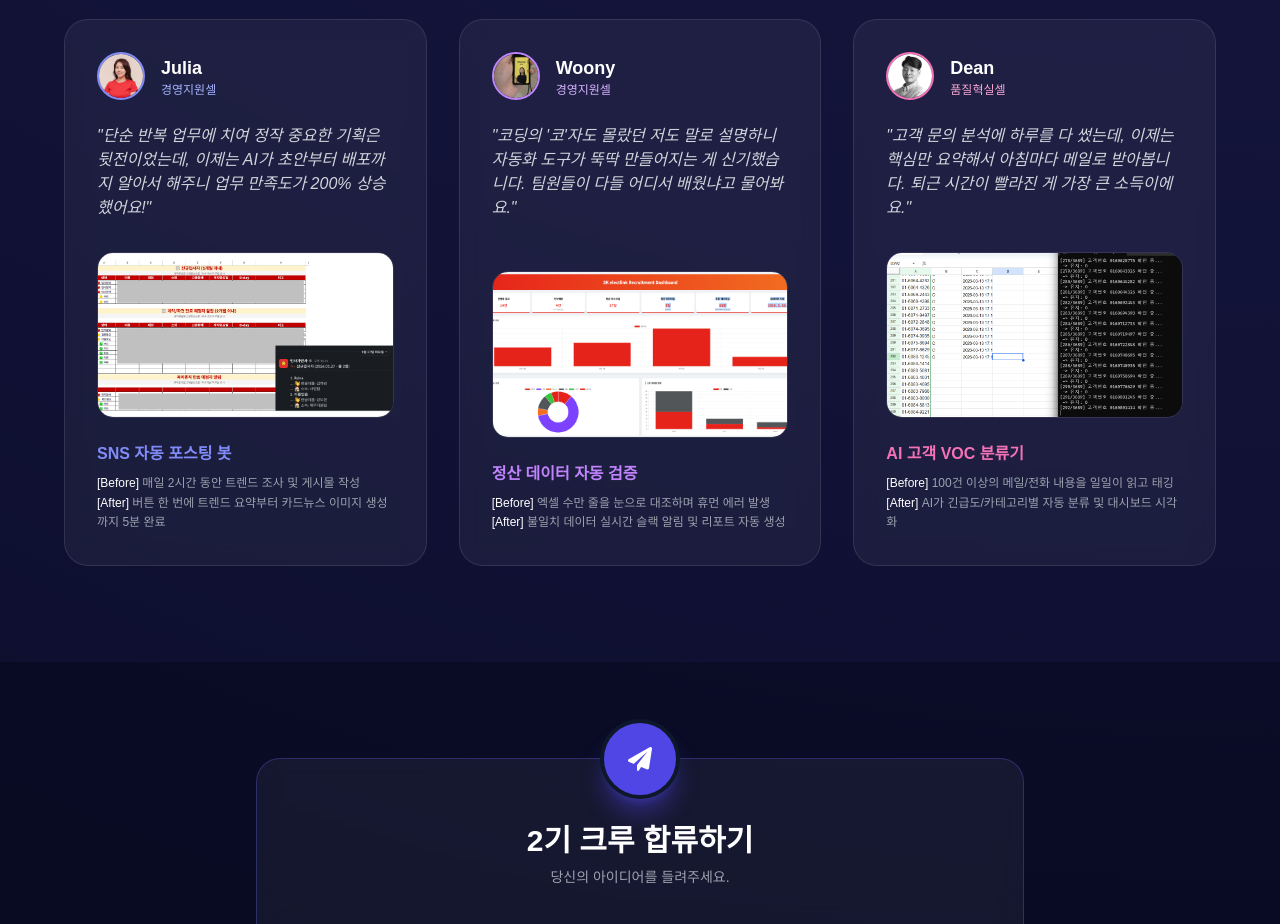
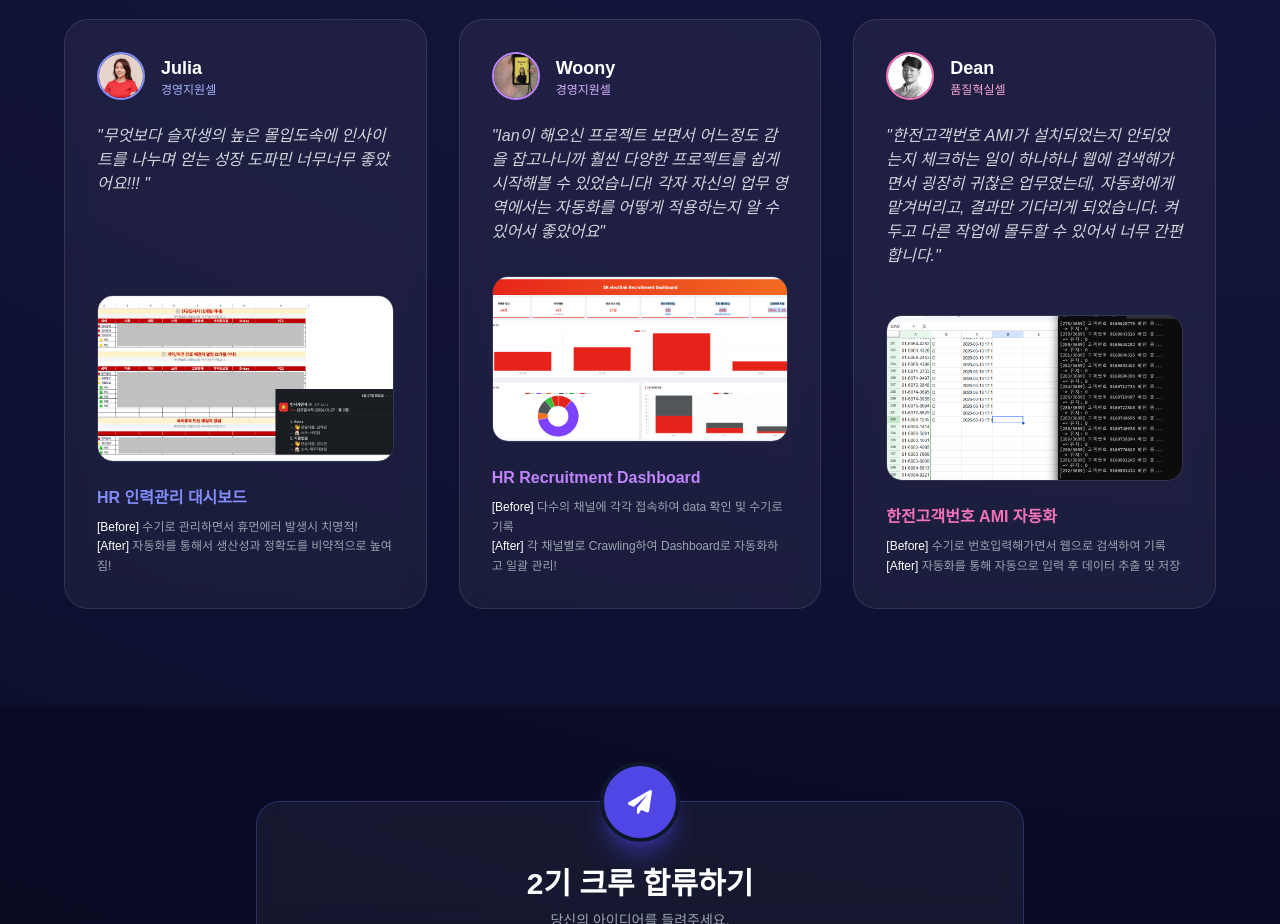
Before and after one commit to ian939/SLJASEANG, a plain HTML site: page index.html in a window 1280 px wide. Shown: the part 2160-3084 px from the top of the page. Drawn offline with nearby package versions, Linux system fonts and the light colour scheme; a web font is replaced by a local one.

Commit message:
Update index.html

```diff
--- a/index.html
+++ b/index.html
@@ -165,15 +165,15 @@
                             <div class="text-xs text-indigo-300">경영지원셀</div>
                         </div>
                     </div>
-                    <p class="text-gray-300 italic mb-8 flex-grow">"단순 반복 업무에 치여 정작 중요한 기획은 뒷전이었는데, 이제는 AI가 초안부터 배포까지 알아서 해주니 업무 만족도가 200% 상승했어요!"</p>
+                    <p class="text-gray-300 italic mb-8 flex-grow">"무엇보다 슬자생의 높은 몰입도속에 인사이트를 나누며 얻는 성장 도파민 너무너무 좋았어요!!! "</p>
                     <div class="rounded-2xl overflow-hidden mb-6 border border-white/10 aspect-video">
                         <img src="image/4.jpg" alt="Result 1" class="w-full h-full object-cover">
                     </div>
                     <div>
-                        <h5 class="font-bold text-indigo-400 mb-2">SNS 자동 포스팅 봇</h5>
+                        <h5 class="font-bold text-indigo-400 mb-2">HR 인력관리 대시보드</h5>
                         <p class="text-xs text-gray-400 leading-relaxed">
-                            <span class="text-white font-medium">[Before]</span> 매일 2시간 동안 트렌드 조사 및 게시물 작성<br>
-                            <span class="text-white font-medium">[After]</span> 버튼 한 번에 트렌드 요약부터 카드뉴스 이미지 생성까지 5분 완료
+                            <span class="text-white font-medium">[Before]</span> 수기로 관리하면서 휴먼에러 발생시 치명적! <br>
+                            <span class="text-white font-medium">[After]</span> 자동화를 통해서 생산성과 정확도를 비약적으로 높여짐!
                         </p>
                     </div>
                 </div>
@@ -186,15 +186,16 @@
                             <div class="text-xs text-purple-300">경영지원셀</div>
                         </div>
                     </div>
-                    <p class="text-gray-300 italic mb-8 flex-grow">"코딩의 '코'자도 몰랐던 저도 말로 설명하니 자동화 도구가 뚝딱 만들어지는 게 신기했습니다. 팀원들이 다들 어디서 배웠냐고 물어봐요."</p>
+                    <p class="text-gray-300 italic mb-8 flex-grow">"Ian이 해오신 프로젝트 보면서 어느정도 감을 잡고나니까 훨씬 다양한 프로젝트를 쉽게 시작해볼 수 있었습니다!
+각자 자신의 업무 영역에서는 자동화를 어떻게 적용하는지 알 수 있어서 좋았어요"</p>
                     <div class="rounded-2xl overflow-hidden mb-6 border border-white/10 aspect-video">
                         <img src="image/5.jpg" alt="Result 2" class="w-full h-full object-cover">
                     </div>
                     <div>
-                        <h5 class="font-bold text-purple-400 mb-2">정산 데이터 자동 검증</h5>
+                        <h5 class="font-bold text-purple-400 mb-2">HR Recruitment Dashboard</h5>
                         <p class="text-xs text-gray-400 leading-relaxed">
-                            <span class="text-white font-medium">[Before]</span> 엑셀 수만 줄을 눈으로 대조하며 휴먼 에러 발생<br>
-                            <span class="text-white font-medium">[After]</span> 불일치 데이터 실시간 슬랙 알림 및 리포트 자동 생성
+                            <span class="text-white font-medium">[Before]</span> 다수의 채널에 각각 접속하여 data 확인 및 수기로 기록<br>
+                            <span class="text-white font-medium">[After]</span> 각 채널별로 Crawling하여 Dashboard로 자동화하고 일괄 관리!
                         </p>
                     </div>
                 </div>
@@ -207,15 +208,16 @@
                             <div class="text-xs text-pink-300">품질혁실셀</div>
                         </div>
                     </div>
-                    <p class="text-gray-300 italic mb-8 flex-grow">"고객 문의 분석에 하루를 다 썼는데, 이제는 핵심만 요약해서 아침마다 메일로 받아봅니다. 퇴근 시간이 빨라진 게 가장 큰 소득이에요."</p>
+                    <p class="text-gray-300 italic mb-8 flex-grow">"한전고객번호 AMI가 설치되었는지 안되었는지 체크하는 일이 하나하나 웹에 검색해가면서 굉장히 귀찮은 업무였는데,
+자동화에게 맡겨버리고, 결과만 기다리게 되었습니다. 켜두고 다른 작업에 몰두할 수 있어서 너무 간편합니다."</p>
                     <div class="rounded-2xl overflow-hidden mb-6 border border-white/10 aspect-video">
                         <img src="image/6.jpg" alt="Result 3" class="w-full h-full object-cover">
                     </div>
                     <div>
-                        <h5 class="font-bold text-pink-400 mb-2">AI 고객 VOC 분류기</h5>
+                        <h5 class="font-bold text-pink-400 mb-2">한전고객번호 AMI 자동화</h5>
                         <p class="text-xs text-gray-400 leading-relaxed">
-                            <span class="text-white font-medium">[Before]</span> 100건 이상의 메일/전화 내용을 일일이 읽고 태깅<br>
-                            <span class="text-white font-medium">[After]</span> AI가 긴급도/카테고리별 자동 분류 및 대시보드 시각화
+                            <span class="text-white font-medium">[Before]</span> 수기로 번호입력해가면서 웹으로 검색하여 기록<br>
+                            <span class="text-white font-medium">[After]</span> 자동화를 통해 자동으로 입력 후 데이터 추출 및 저장
                         </p>
                     </div>
                 </div>
```
